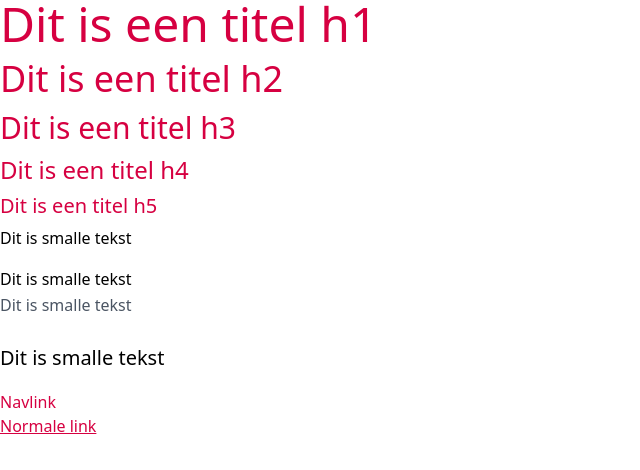
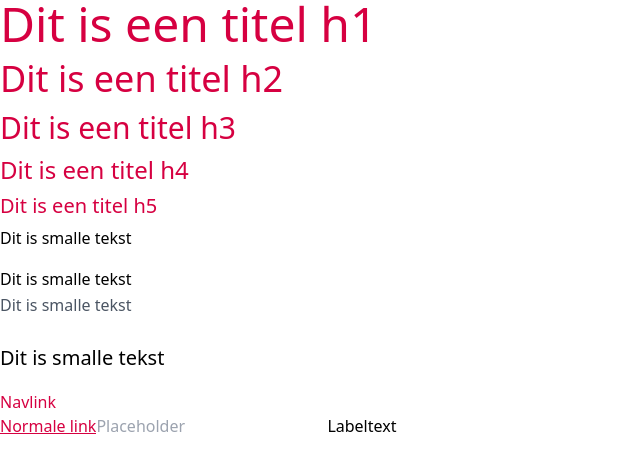
Before and after one commit to MikeZone121/MarketHub, a React (Vite) app: page / in a window 1280 px wide. Shown: the top 470 px of the page, without its empty margins (0-640 px from the left). Built offline with nearby package versions, Linux system fonts and the light colour scheme.

Commit message:
feat: input component created

```diff
--- a/src/App.tsx
+++ b/src/App.tsx
@@ -1,21 +1,31 @@
+import { useState } from "react";
 import HyperLink from "./components/HyperLink";
+import InputField from "./components/InputField";
 import Text from "./components/Text";
 import Title from "./components/Title";
 import "./styles/global.css";
+import { InputFieldTypesEnum } from "./components/InputField/types";
+import { TextVariantEnum } from "./components/Text/types";
+import { TitleSizeEnum } from "./components/Title/types";
 
 function App() {
+  const [val, setVal] = useState("");
+  const change = (event: React.ChangeEvent<HTMLInputElement>) => {
+    setVal(event.target.value);
+  };
+
   return (
     <div className="App">
-      <Title size="h1" text="Dit is een titel h1" />
-      <Title size="h2" text="Dit is een titel h2" />
-      <Title size="h3" text="Dit is een titel h3" />
-      <Title size="h4" text="Dit is een titel h4" />
-      <Title size="h5" text="Dit is een titel h5" />
+      <Title size={TitleSizeEnum.H1} text="Dit is een titel h1" />
+      <Title size={TitleSizeEnum.H2} text="Dit is een titel h2" />
+      <Title size={TitleSizeEnum.H3} text="Dit is een titel h3" />
+      <Title size={TitleSizeEnum.H4} text="Dit is een titel h4" />
+      <Title size={TitleSizeEnum.H5} text="Dit is een titel h5" />
 
-      <Text variant="small" text="Dit is smalle tekst" />
-      <Text variant="normal" text="Dit is smalle tekst" />
-      <Text variant="quote" text="Dit is smalle tekst" />
-      <Text variant="lead" text="Dit is smalle tekst" />
+      <Text variant={TextVariantEnum.SMALL} text="Dit is smalle tekst" />
+      <Text variant={TextVariantEnum.NORMAL} text="Dit is smalle tekst" />
+      <Text variant={TextVariantEnum.QUOTE} text="Dit is smalle tekst" />
+      <Text variant={TextVariantEnum.LEAD} text="Dit is smalle tekst" />
 
       <HyperLink
         href="https://www.google.com"
@@ -28,6 +38,16 @@ function App() {
         className="tw-underline"
         text="Normale link"
       />
+
+      <InputField
+        onChange={change}
+        id="test"
+        name="Name"
+        label="Labeltext"
+        value={val}
+        type={InputFieldTypesEnum.TEXT}
+        placeholder="Placeholder"
+      />
     </div>
   );
 }
--- /dev/null
+++ b/src/components/InputField/Password.tsx
@@ -0,0 +1,7 @@
+import React from "react";
+
+function Password() {
+  return <></>;
+}
+
+export default Password;
--- /dev/null
+++ b/src/components/InputField/index.tsx
@@ -0,0 +1,41 @@
+import { InputFieldProps, InputFieldTypesEnum } from "./types";
+import { clsx } from "clsx";
+
+function InputField({
+  label,
+  id,
+  placeholder,
+  value,
+  name,
+  className,
+  onChange,
+  type = InputFieldTypesEnum.TEXT,
+}: InputFieldProps) {
+  const typeClassName = clsx(
+    type === InputFieldTypesEnum.TEXT && "",
+    type === InputFieldTypesEnum.PASSWORD && "",
+    type === InputFieldTypesEnum.EMAIL && "",
+    type === InputFieldTypesEnum.NUMBER && "",
+    type === InputFieldTypesEnum.DATE && "",
+    type === InputFieldTypesEnum.TIME && "",
+    type === InputFieldTypesEnum.DATE_TIME && ""
+  );
+  return (
+    <>
+      <input
+        type={type}
+        id={id}
+        name={name}
+        value={value}
+        className={clsx("", typeClassName, className)}
+        placeholder={placeholder}
+        onChange={onChange}
+      />
+      <label className="" htmlFor={id}>
+        {label}
+      </label>
+    </>
+  );
+}
+
+export default InputField;
--- /dev/null
+++ b/src/components/InputField/types.ts
@@ -0,0 +1,21 @@
+export interface InputFieldProps {
+  id: string;
+  label: string;
+  name: string;
+  type: InputFieldTypesEnum;
+  placeholder: string;
+  value: string;
+  className?: string;
+  onChange?: (e: React.ChangeEvent<HTMLInputElement>) => void;
+  error?: string;
+}
+
+export enum InputFieldTypesEnum {
+  TEXT = 'text',
+  PASSWORD = 'password',
+  EMAIL = 'email',
+  NUMBER = 'number',
+  DATE = 'date',
+  TIME = 'time',
+  DATE_TIME = 'datetime-local'
+}
--- a/src/components/Text/types.ts
+++ b/src/components/Text/types.ts
@@ -1,6 +1,6 @@
 export interface TextProps {
     text?: string;
-    variant?: string;
+    variant?: TextVariantEnum;
     className?: string;
   }
 
--- a/src/components/Title/types.ts
+++ b/src/components/Title/types.ts
@@ -1,6 +1,6 @@
 export interface TitleProps {
     text?: string;
-    size?: string;
+    size?: TitleSizeEnum;
     className?: string;
   }
 
```
